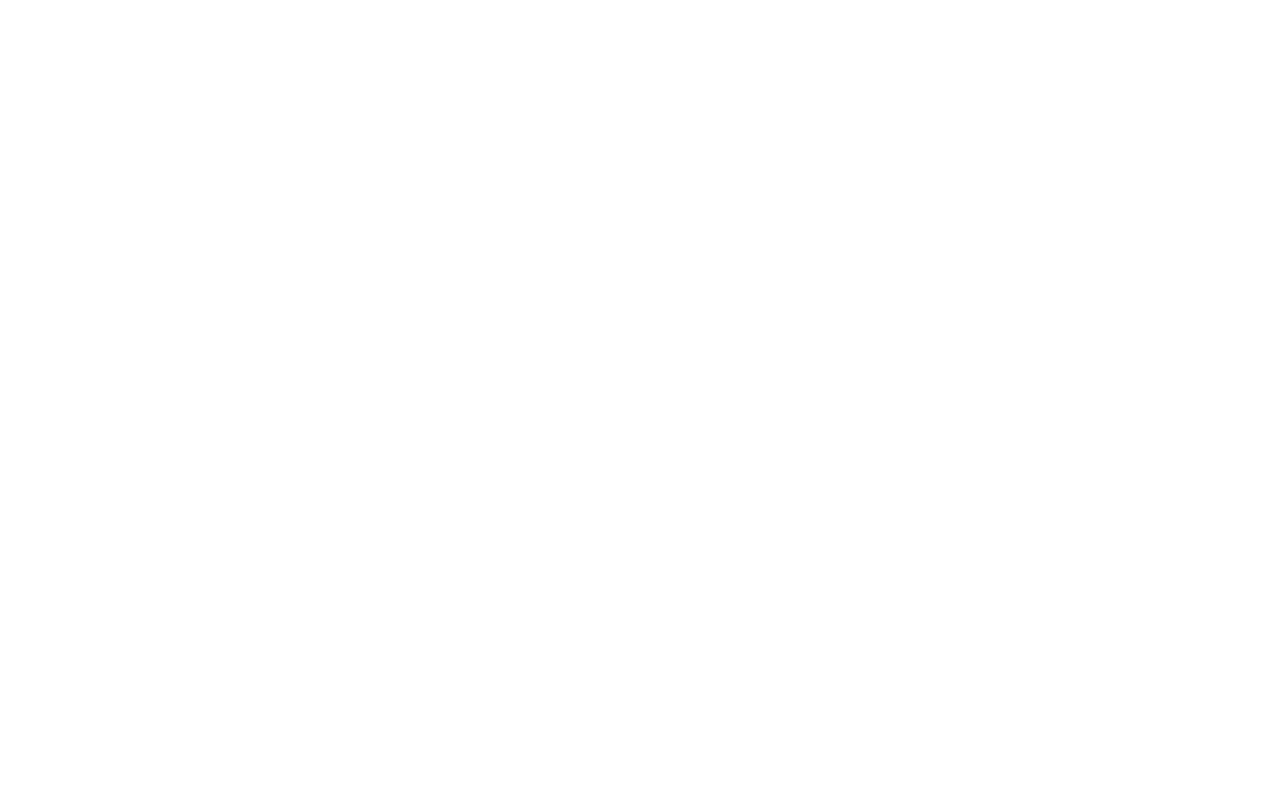
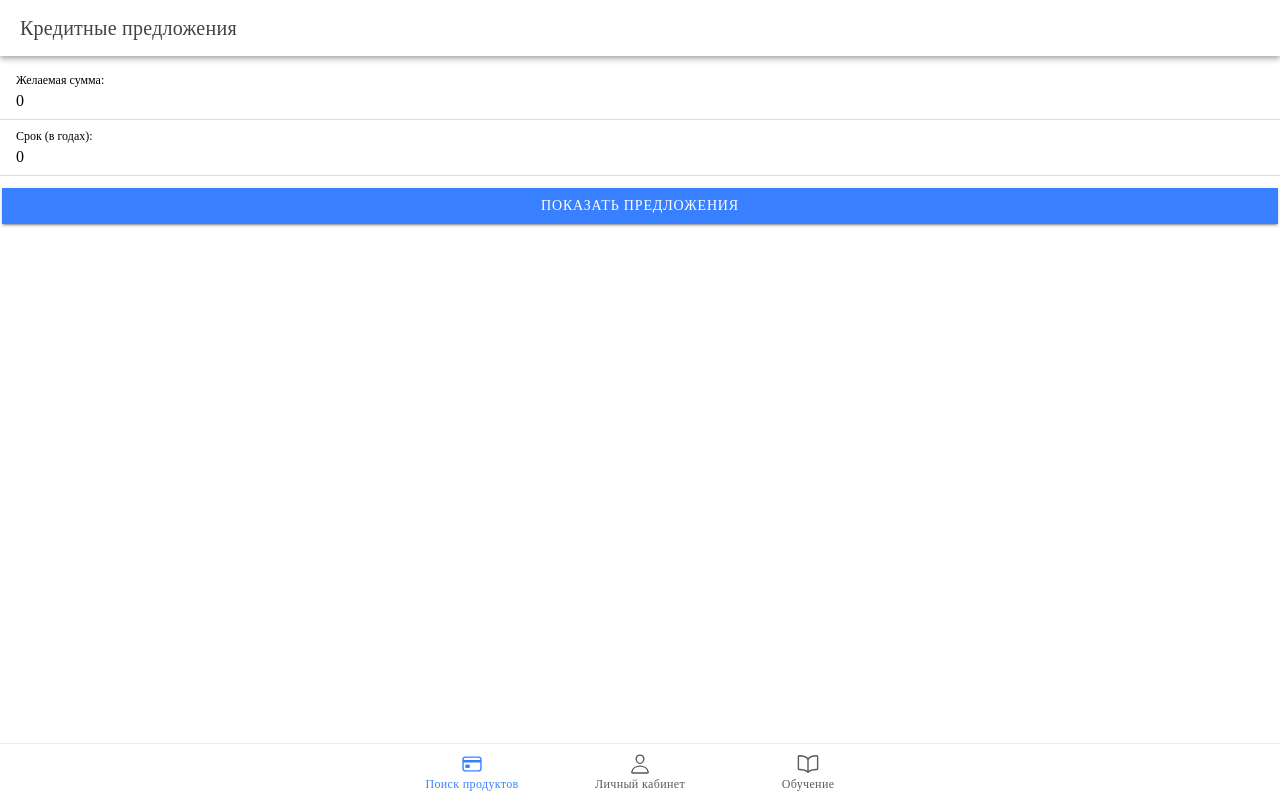
Before and after one commit to kopytyoshka/FinoDays, a React (Create React App) app: page /credit-offers in a window 1280 px wide. Built offline with nearby package versions, Linux system fonts and the light colour scheme.

Commit message:
feat: initial commit, empty pages

```diff
--- a/src/App.tsx
+++ b/src/App.tsx
@@ -1,43 +1,50 @@
 import React from 'react';
-import { Redirect, Route } from 'react-router-dom';
-import { IonApp, IonRouterOutlet, setupIonicReact } from '@ionic/react';
-import { IonReactRouter } from '@ionic/react-router';
-import Home from './pages/Home';
-
-/* Core CSS required for Ionic components to work properly */
-import '@ionic/react/css/core.css';
-
-/* Basic CSS for apps built with Ionic */
-import '@ionic/react/css/normalize.css';
-import '@ionic/react/css/structure.css';
-import '@ionic/react/css/typography.css';
-
-/* Optional CSS utils that can be commented out */
-import '@ionic/react/css/padding.css';
-import '@ionic/react/css/float-elements.css';
-import '@ionic/react/css/text-alignment.css';
-import '@ionic/react/css/text-transformation.css';
-import '@ionic/react/css/flex-utils.css';
-import '@ionic/react/css/display.css';
-
-/* Theme variables */
-import './theme/variables.css';
+import {
+    IonTabs,
+    IonTabBar,
+    IonTabButton,
+    IonIcon,
+    IonLabel,
+    IonApp,
+    IonRouterOutlet,
+    setupIonicReact
+} from '@ionic/react';
+import {cardOutline, personOutline, bookOutline} from 'ionicons/icons';
+import {Redirect, Route} from "react-router-dom";
+import LearningPage from "./pages/LearningPage";
+import ProfilePage from "./pages/ProfilePage";
+import CreditOffersPage from "./pages/CreditOffersPages";
+import {IonReactRouter} from "@ionic/react-router";
 
 setupIonicReact();
-
 const App: React.FC = () => (
     <IonApp>
         <IonReactRouter>
+            <IonTabs>
                 <IonRouterOutlet>
-        <Route exact path="/home">
-          <Home />
-        </Route>
-        <Route exact path="/">
-          <Redirect to="/home" />
-        </Route>
+                    <Route path="/credit-offers" component={CreditOffersPage} exact/>
+                    <Route path="/profile" component={ProfilePage} exact/>
+                    <Route path="/learning" component={LearningPage} exact/>
+                    <Redirect from="/" to="/credit-offers" exact/>
                 </IonRouterOutlet>
+                <IonTabBar slot="bottom">
+                    <IonTabButton tab="search" href="/credit-offers">
+                        <IonIcon icon={cardOutline}/>
+                        <IonLabel>Поиск продуктов</IonLabel>
+                    </IonTabButton>
+                    <IonTabButton tab="profile" href="/profile">
+                        <IonIcon icon={personOutline}/>
+                        <IonLabel>Личный кабинет</IonLabel>
+                    </IonTabButton>
+                    <IonTabButton tab="learning" href="/learning">
+                        <IonIcon icon={bookOutline}/>
+                        <IonLabel>Обучение</IonLabel>
+                    </IonTabButton>
+                </IonTabBar>
+            </IonTabs>
         </IonReactRouter>
     </IonApp>
+
 );
 
 export default App;
--- /dev/null
+++ b/src/pages/CreditOffersPages.tsx
@@ -0,0 +1,48 @@
+import React, { useState } from 'react';
+import { IonHeader, IonToolbar, IonTitle, IonContent, IonList, IonItem, IonLabel, IonInput, IonButton, IonTabs, IonTabBar, IonTabButton, IonIcon } from '@ionic/react';
+import { cardOutline, personOutline, bookOutline } from 'ionicons/icons';
+
+const CreditOffersPage: React.FC = () => {
+    const [desiredAmount, setDesiredAmount] = useState<number>(0);
+    const [loanTerm, setLoanTerm] = useState<number>(0);
+    const [creditOffers, setCreditOffers] = useState<any[]>([]);
+
+    const getCreditOffers = () => {
+        // Здесь используйте ваш API для получения предложений и установите creditOffers.
+    };
+
+    return (
+        <>
+            <IonHeader>
+                <IonToolbar>
+                    <IonTitle>Кредитные предложения</IonTitle>
+                </IonToolbar>
+            </IonHeader>
+            <IonContent>
+                <IonList>
+                    <IonItem>
+                        <IonLabel position="floating">Желаемая сумма:</IonLabel>
+                        <IonInput type="number" value={desiredAmount} onIonChange={(e) => setDesiredAmount(parseInt(e.detail.value!, 10))}></IonInput>
+                    </IonItem>
+                    <IonItem>
+                        <IonLabel position="floating">Срок (в годах):</IonLabel>
+                        <IonInput type="number" value={loanTerm} onIonChange={(e) => setLoanTerm(parseInt(e.detail.value!, 10))}></IonInput>
+                    </IonItem>
+                </IonList>
+
+                <IonButton expand="full" onClick={getCreditOffers}>Показать предложения</IonButton>
+
+                <IonList>
+                    {creditOffers.map((offer, index) => (
+                        <IonItem key={index}>
+                            <IonLabel>{offer.bankName}</IonLabel>
+                            <IonLabel slot="end">{offer.interestRate}%</IonLabel>
+                        </IonItem>
+                    ))}
+                </IonList>
+            </IonContent>
+        </>
+    );
+};
+
+export default CreditOffersPage;
--- a/src/pages/Home.tsx
+++ /dev/null
@@ -1,26 +0,0 @@
-import React from 'react';
-import { IonContent, IonHeader, IonPage, IonTitle, IonToolbar } from '@ionic/react';
-import ExploreContainer from '../components/ExploreContainer';
-import './Home.css';
-
-const Home: React.FC = () => {
-  return (
-    <IonPage>
-      <IonHeader>
-        <IonToolbar>
-          <IonTitle>Blank</IonTitle>
-        </IonToolbar>
-      </IonHeader>
-      <IonContent fullscreen>
-        <IonHeader collapse="condense">
-          <IonToolbar>
-            <IonTitle size="large">Blank</IonTitle>
-          </IonToolbar>
-        </IonHeader>
-        <ExploreContainer />
-      </IonContent>
-    </IonPage>
-  );
-};
-
-export default Home;
--- /dev/null
+++ b/src/pages/LearningPage.tsx
@@ -0,0 +1,33 @@
+import React from 'react';
+import { IonHeader, IonToolbar, IonTitle, IonContent, IonList, IonItem, IonButton, IonTabs, IonTabBar, IonTabButton, IonIcon, IonLabel } from '@ionic/react';
+import { cardOutline, personOutline, bookOutline } from 'ionicons/icons';
+
+const LearningPage: React.FC = () => {
+    const lessons = [
+        { id: 1, title: 'Как правильно использовать кредиты' },
+        { id: 2, title: 'Понимание процентных ставок' },
+        // Добавьте другие уроки
+    ];
+
+    return (
+        <>
+            <IonHeader>
+                <IonToolbar>
+                    <IonTitle>Обучение</IonTitle>
+                </IonToolbar>
+            </IonHeader>
+            <IonContent>
+                <IonList>
+                    {lessons.map((lesson) => (
+                        <IonItem key={lesson.id}>
+                            <IonLabel>{lesson.title}</IonLabel>
+                            <IonButton slot="end">Начать</IonButton>
+                        </IonItem>
+                    ))}
+                </IonList>
+            </IonContent>
+        </>
+    );
+};
+
+export default LearningPage;
--- /dev/null
+++ b/src/pages/ProfilePage.tsx
@@ -0,0 +1,20 @@
+import React from 'react';
+import { IonHeader, IonToolbar, IonTitle, IonContent, IonTabs, IonTabBar, IonTabButton, IonIcon, IonLabel } from '@ionic/react';
+import { cardOutline, personOutline, bookOutline } from 'ionicons/icons';
+
+const ProfilePage: React.FC = () => {
+    return (
+        <>
+            <IonHeader>
+                <IonToolbar>
+                    <IonTitle>Личный кабинет</IonTitle>
+                </IonToolbar>
+            </IonHeader>
+            <IonContent>
+                {/* Контент личного кабинета */}
+            </IonContent>
+        </>
+    );
+};
+
+export default ProfilePage;
```
Also changed, not shown: src/components/Routes.tsx (added, +17 -0 lines). Lines whose indentation alone changed are shown as unchanged.
